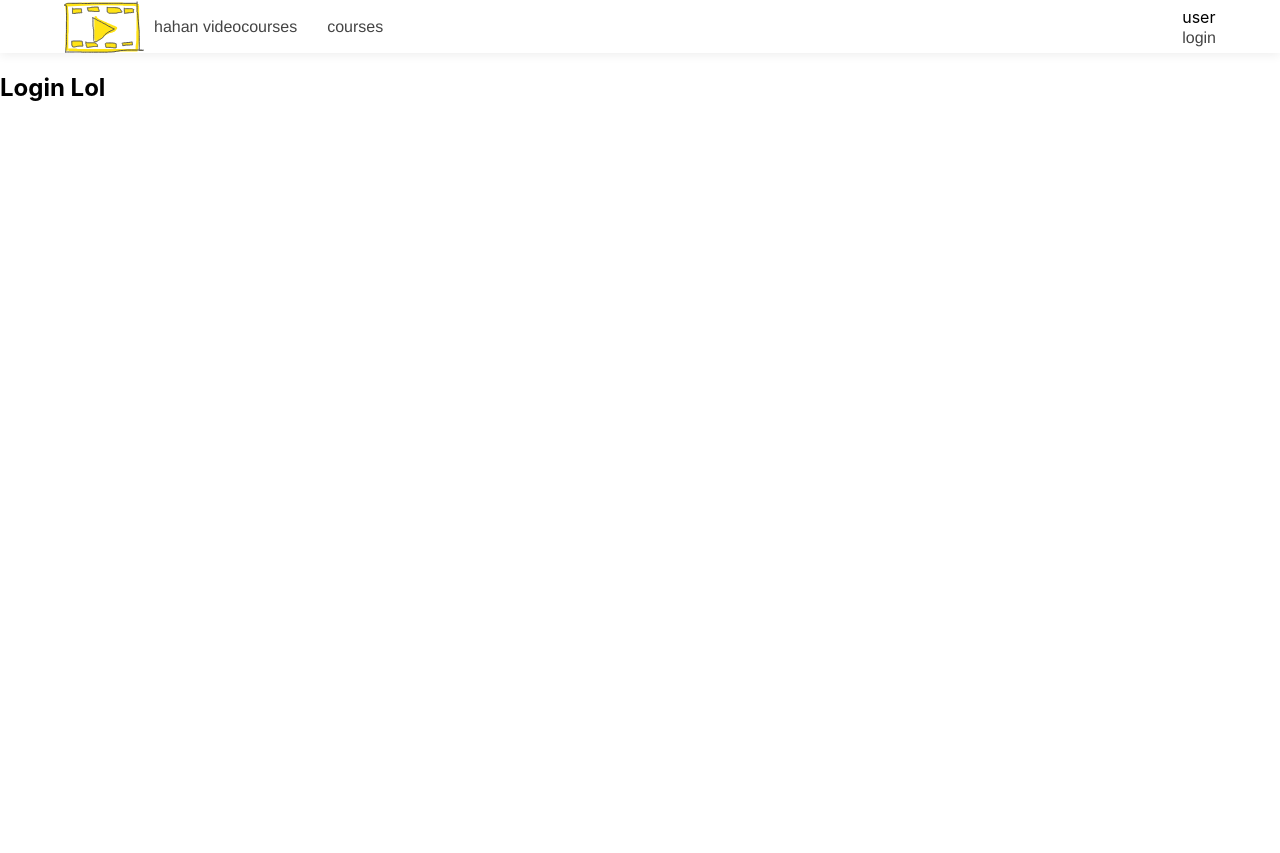
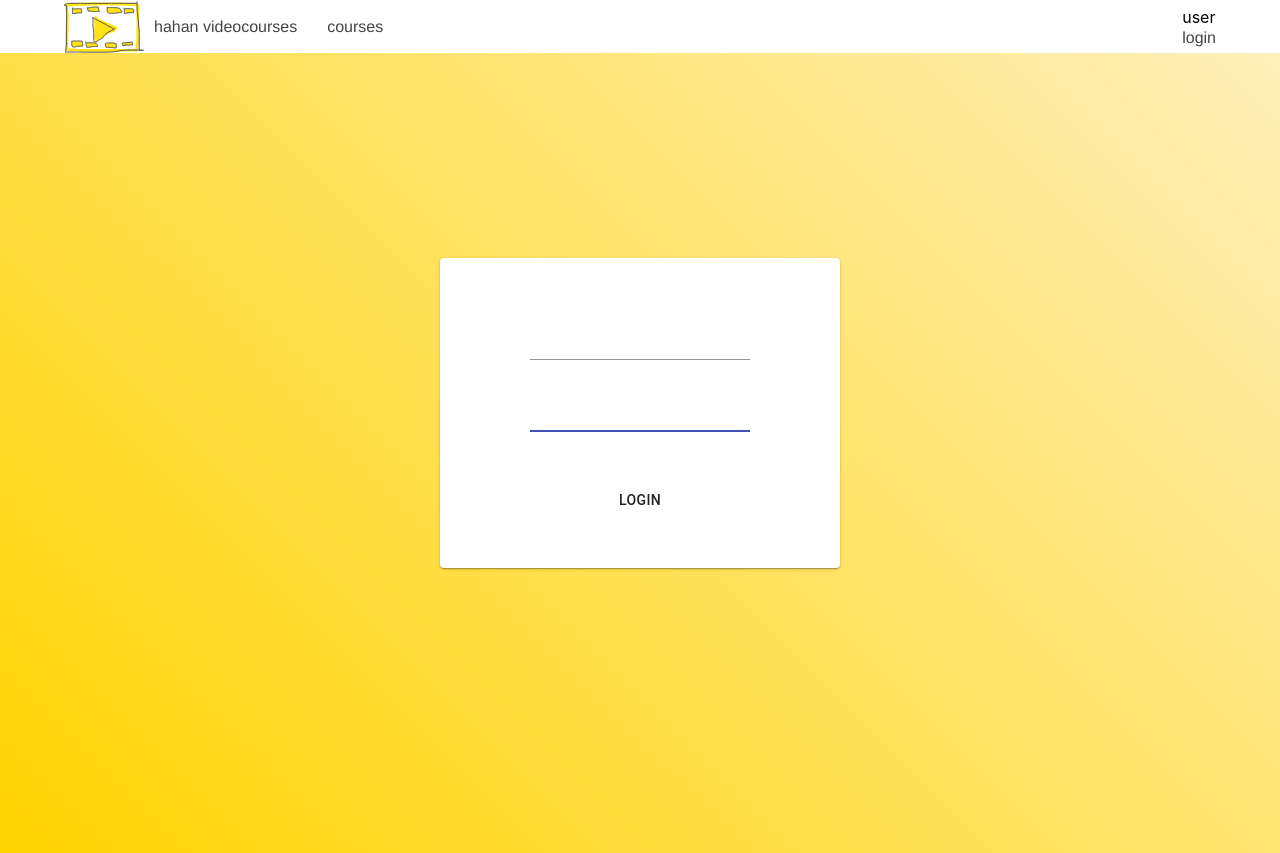
Before and after one commit to anastasiaHahanova/cdp_2_react, a React (Create React App) app: page /login in a window 1280 px wide. Before the commit the page ends 800 px from the top, so only its background shows below. Built offline with nearby package versions, Linux system fonts and the light colour scheme.

Commit message:
add login page

```diff
--- a/src/components/header/header-container.jsx
+++ b/src/components/header/header-container.jsx
@@ -2,23 +2,22 @@ import React from "react";
 import { BrowserRouter as Router, Route, Link } from "react-router-dom";
 import logo from '../../logo.svg';
 
-// import './header-container.css';
 import './header-container.scss';
 
 const Header = () => {
   return (
-    <header class="header">
-      <div class="header__nav">
-        <Link to="/" class="header__nav-home">
+    <header className="header">
+      <div className="header__nav">
+        <Link to="/" className="header__nav-home">
           <img src={logo} alt="logo" />
-          <p class="header__nav-home-title">hahan videocourses</p>
+          <p className="header__nav-home-title">hahan videocourses</p>
         </Link>
 
-        <Link to="/courses/" class="header__nav-link">courses</Link>
+        <Link to="/courses" className="header__nav-link">courses</Link>
       </div>
-      <div class="header__auth">
+      <div className="header__auth">
         <p>user</p>
-        <Link to="/login/">login</Link>
+        <Link to="/login">login</Link>
       </div>
     </header>
   );
--- a/src/pages/courses/course-card/course-card.jsx
+++ b/src/pages/courses/course-card/course-card.jsx
@@ -23,7 +23,7 @@ const CourseCard = () => {
   const classes = useStyles();
 
   return (
-    <div class="card">
+    <div className="card">
       <Card className={classes.card}>
         <CardActionArea>
           <CardMedia
--- a/src/pages/courses/courses-page.jsx
+++ b/src/pages/courses/courses-page.jsx
@@ -5,7 +5,7 @@ import './courses-page.scss';
 
 const CoursesPage = () => {
   return (
-    <section class="cards-wrapper">
+    <section className="cards-wrapper">
       <CourseCard/>
       <CourseCard/>
       <CourseCard/>
--- a/src/pages/login/login-page.jsx
+++ b/src/pages/login/login-page.jsx
@@ -1,7 +1,29 @@
 import React from "react";
+import { BrowserRouter as Router, Route, Link } from "react-router-dom";
+import Input from '@material-ui/core/Input';
+
+import './login.scss';
 
 const LoginPage = () => {
-  return <h2>Login Lol</h2>;
+  return (
+    <main className="login-section__container">
+      <div className="login-section__wrapper">
+        <form className="login-section">
+          <Input
+            className="login-section__field"
+            autoFocus="true"
+            required="true"
+          />
+          <Input
+            className="login-section__field"
+            type="password"
+            autoFocus="true"
+            required="true" />
+          <Link to="/courses" className="login-section__submit">Login</Link>
+        </form>
+      </div>
+    </main>
+  );
 }
 
 export default LoginPage;
--- /dev/null
+++ b/src/pages/login/login.scss
@@ -0,0 +1,53 @@
+.login-section {
+  display: flex;
+  flex-direction: column;
+  min-width: 200px;
+  max-width: 300px;
+  padding: 50px 90px;
+  background: #fff;
+  border-radius: 4px;
+  box-shadow: 0px 1px 3px 0px rgba(0, 0, 0, 0.2), 0px 1px 1px 0px rgba(0, 0, 0, 0.14), 0px 2px 1px -1px rgba(0, 0, 0, 0.12);
+
+  &__wrapper {
+    display: flex;
+    justify-content: center;
+    align-items: center;
+    height: 90vh;
+  }
+
+  &__container {
+    position: absolute;
+    width: 100%;
+    height: 100vh;
+    margin: 0;
+    padding: 0;
+    background: linear-gradient(45deg, #ffd400, #FFEFBA);
+  }
+
+  &__submit {
+    margin-top: 30px;
+    color: rgba(0, 0, 0, 0.87);
+    padding: 6px 16px;
+    font-size: 0.875rem;
+    text-align: center;
+    min-width: 64px;
+    box-sizing: border-box;
+    transition: background-color 250ms cubic-bezier(0.4, 0, 0.2, 1) 0ms,box-shadow 250ms cubic-bezier(0.4, 0, 0.2, 1) 0ms,border 250ms cubic-bezier(0.4, 0, 0.2, 1) 0ms;
+    font-family: "Roboto", "Helvetica", "Arial", sans-serif;
+    font-weight: 500;
+    line-height: 1.75;
+    border-radius: 4px;
+    letter-spacing: 0.02857em;
+    text-transform: uppercase;
+    text-decoration: none;
+
+    &:hover {
+      background: #ffd400;
+      text-decoration: none;
+    }
+  }
+
+  &__field {
+    margin: 20px 0;
+  }
+}
```
